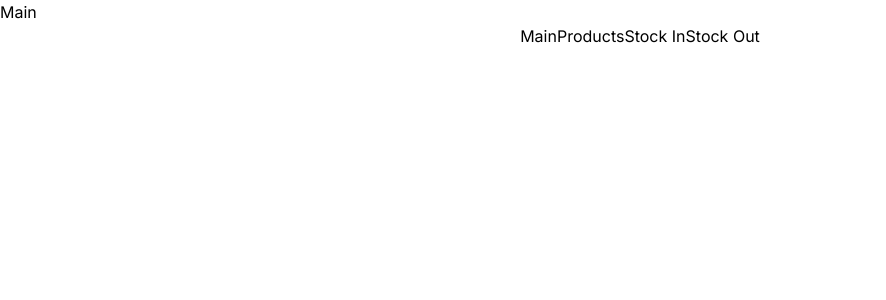
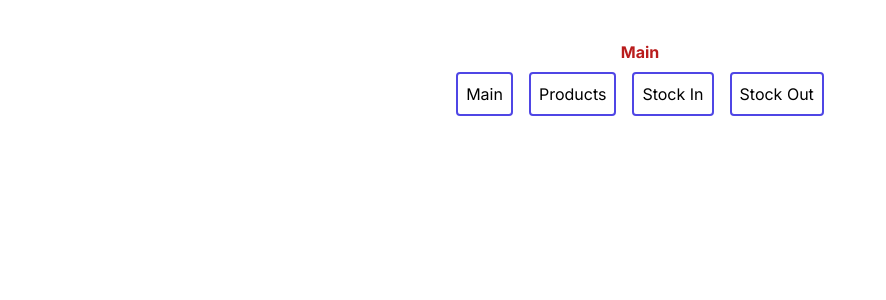
Before and after one commit to amaljosea/inventory-app, a Next.js app: page / in a window 1280 px wide. Shown: the top 300 px of the page, without its empty margins (0-886 px from the left). Built offline with nearby package versions, Linux system fonts and the light colour scheme.

Commit message:
Layout styles

```diff
--- a/components/Header.tsx
+++ b/components/Header.tsx
@@ -1,16 +1,22 @@
 import Link from "next/link";
+
+const linkClassName = "border-solid border-2 border-indigo-600 m-2 rounded p-2";
 
 const Header = () => {
   return (
     <nav className="flex justify-center">
-      <Link className="" href="/">
+      <Link className={linkClassName} href="/">
         Main
       </Link>
-      <Link className="" href="/products">
+      <Link className={linkClassName} href="/products">
         Products
       </Link>
-      <Link href="/stock-in">Stock In</Link>
-      <Link href="/stock-out">Stock Out</Link>
+      <Link className={linkClassName} href="/stock-in">
+        Stock In
+      </Link>
+      <Link className={linkClassName} href="/stock-out">
+        Stock Out
+      </Link>
     </nav>
   );
 };
--- a/components/Layout.tsx
+++ b/components/Layout.tsx
@@ -9,10 +9,14 @@ const Layout = ({
   children?: ReactNode;
 }) => {
   return (
-    <div>
-      <h1>{title}</h1>
+    <div className="flex flex-col items-center">
+      <h1 className="mt-10 text-red-700 font-bold">{title}</h1>
       <Header />
-      {children}
+      {children && (
+        <div className="border-solid border-2 border-indigo-600 m-2 rounded p-2">
+          {children}
+        </div>
+      )}
     </div>
   );
 };
```
